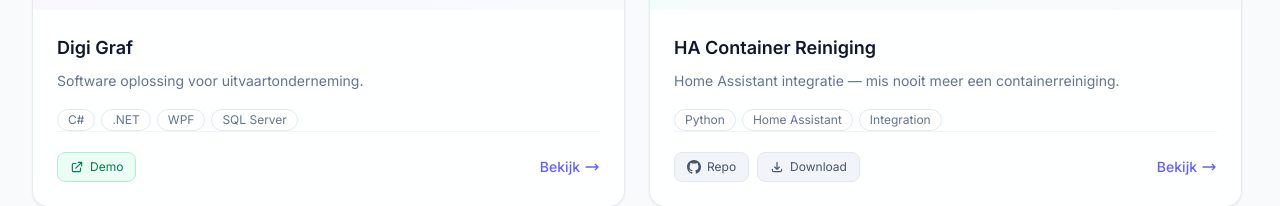
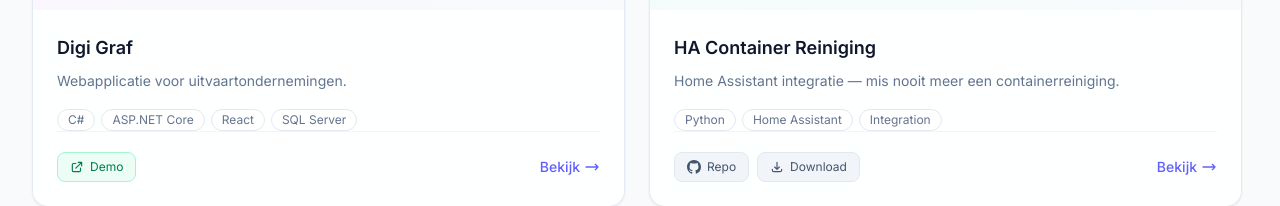
Before and after one commit to PatrickSt1991/my-portfolio, a React (Vite) app: page /projects in a window 1280 px wide. Shown: the part 981-1187 px from the top of the page. Built offline with nearby package versions, Linux system fonts and the light colour scheme; no server answers.

Commit message:
project page update

```diff
--- a/src/data/projects.js
+++ b/src/data/projects.js
@@ -7,8 +7,8 @@ const projectList = [
   {
     slug: "digi-graf",
     title: "Digi Graf",
-    description: "Software oplossing voor uitvaartonderneming.",
-    tags: ["C#", ".NET", "WPF", "SQL Server"],
+    description: "Webapplicatie voor uitvaartondernemingen.",
+    tags: ["C#", "ASP.NET Core", "React", "SQL Server"],
     link: "https://digigraf.madebypatrick.nl",
     image: dglogo,
     topContent: `
```
